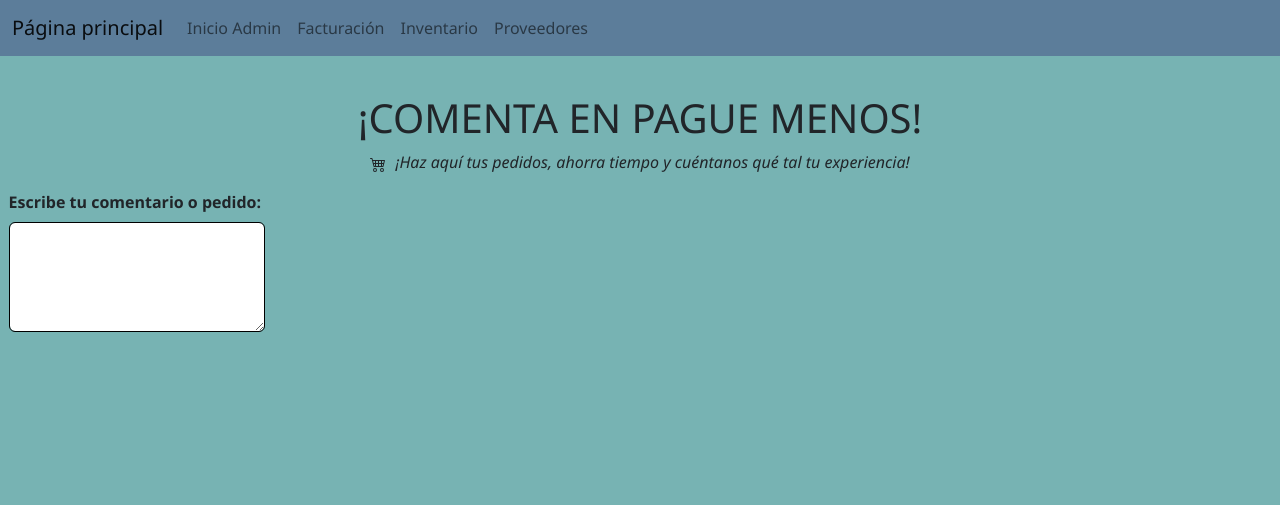
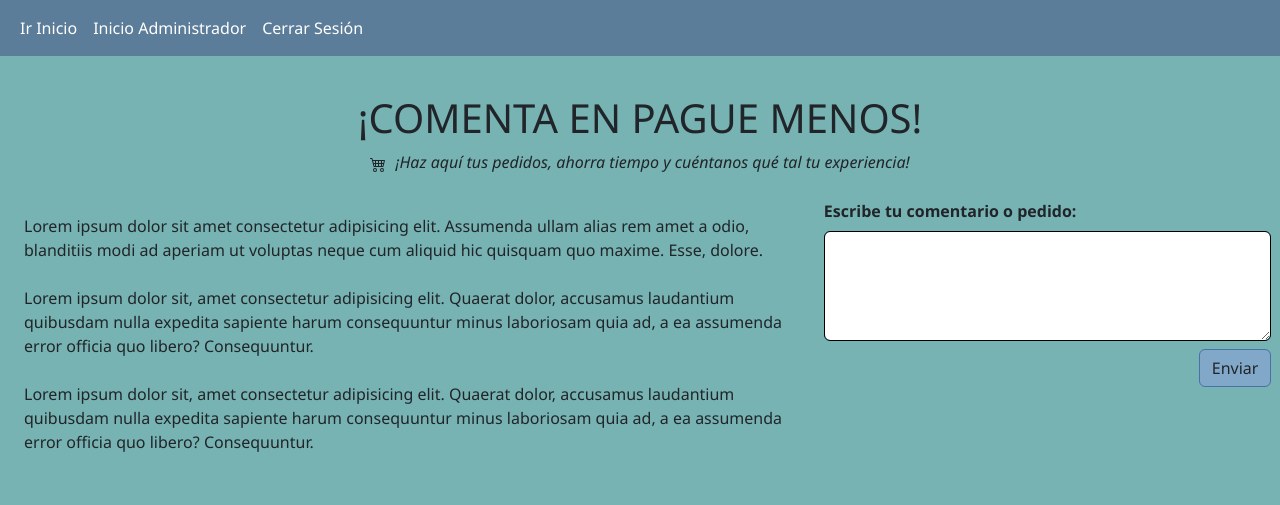
Before and after one commit to Elizavelarde/tienda_de_barrio, a plain HTML site: page comentadmin.html in a window 1280 px wide. Drawn offline with nearby package versions, Linux system fonts and the light colour scheme.

Commit message:
Cambios en página comentarios
Cambié la página de comentarios con su navbar

```diff
--- a/comentadmin.html
+++ b/comentadmin.html
@@ -11,16 +11,16 @@
     <!--NAV-->
     <nav class="navbar navbar-expand-lg nav2">
       <div class="container-fluid">
-        <a class="navbar-brand" href="#">Página principal</a>
+
         <button class="navbar-toggler" type="button" data-bs-toggle="collapse" data-bs-target="#navbarNavAltMarkup" aria-controls="navbarNavAltMarkup" aria-expanded="false" aria-label="Toggle navigation">
           <span class="navbar-toggler-icon"></span>
+          Menú
         </button>
         <div class="collapse navbar-collapse" id="navbarNavAltMarkup">
           <div class="navbar-nav">
-            <a class="nav-link" href="#">Inicio Admin</a>
-            <a class="nav-link" href="#">Facturación</a>
-            <a class="nav-link" href="#">Inventario</a>
-            <a class="nav-link" href="#">Proveedores</a>
+            <a class="nav-link" href="#">Ir Inicio</a>
+            <a class="nav-link" href="#">Inicio Administrador</a>
+            <a class="nav-link" href="#">Cerrar Sesión</a>
           </div>
         </div>
       </div>
@@ -35,17 +35,27 @@
       </svg><i>¡Haz aquí tus pedidos, ahorra tiempo y cuéntanos qué tal tu experiencia!</i>
     </p>
   </div>
+  <div  id="container_comentadmin">
+  <!--AREA DE COMENTARIOS-->
+  <div class="comentarios">
+    <article class="article">
+      Lorem ipsum dolor sit amet consectetur adipisicing elit. Assumenda ullam alias rem amet a odio, blanditiis modi ad aperiam ut voluptas neque cum aliquid hic quisquam quo maxime. Esse, dolore.
+    </article>
+    <article class="article">
+      Lorem ipsum dolor sit, amet consectetur adipisicing elit. Quaerat dolor, accusamus laudantium quibusdam nulla expedita sapiente harum consequuntur minus laboriosam quia ad, a ea assumenda error officia quo libero? Consequuntur.
+    </article>
+    <article class="article">
+      Lorem ipsum dolor sit, amet consectetur adipisicing elit. Quaerat dolor, accusamus laudantium quibusdam nulla expedita sapiente harum consequuntur minus laboriosam quia ad, a ea assumenda error officia quo libero? Consequuntur.
+    </article>
+ </div>
 
-
-
-
-  <!--AREA DE COMENTARIOS-->
     <div class="mb-3 cuadro_comentarios">
       <label for="Textarea1" class="form-label"> <strong>Escribe tu comentario o pedido:</strong></label>
       <textarea class="form-control" id="ControlTextarea1" rows="4"></textarea>
+      <button type="button" class="btn">Enviar</button>
     </div>
   <!--/AREA DE COMENTARIOS-->
-
+</div>
 
     <script src="https://cdn.jsdelivr.net/npm/bootstrap@5.2.0/dist/js/bootstrap.bundle.min.js" integrity="sha384-A3rJD856KowSb7dwlZdYEkO39Gagi7vIsF0jrRAoQmDKKtQBHUuLZ9AsSv4jD4Xa" crossorigin="anonymous"></script>
   </body>
--- a/estilos.css
+++ b/estilos.css
@@ -131,9 +131,29 @@ header {
     margin-right: 9px;
 }
 
+#container_comentadmin {
+    width: 100%;
+    display: flex;
+    padding: auto;
+}
+
+.nav2 .navbar-nav .nav-link {
+    color: white;
+}
+
+.comentarios {
+    width: 60%;
+    margin: 1.5rem;
+}
+
+.article {
+    margin-bottom: 1.5rem;
+}
+
 .cuadro_comentarios {
-    width: 20%;
+    width: 35%;
     margin: 1ex;
+    float: right;
 }
 
 #ControlTextarea1 {
@@ -143,3 +163,14 @@ header {
 .nav2 {
     background-color: rgb(92, 125, 154);
 }
+
+.nav2 .navbar-nav .nav-link:hover{
+    text-decoration: underline;
+}
+
+.btn {
+    background-color: rgb(130, 168, 201);
+    margin-top: 0.5rem;
+    border: 1px solid rgb(72, 112, 169);
+    float: right;
+}
```
